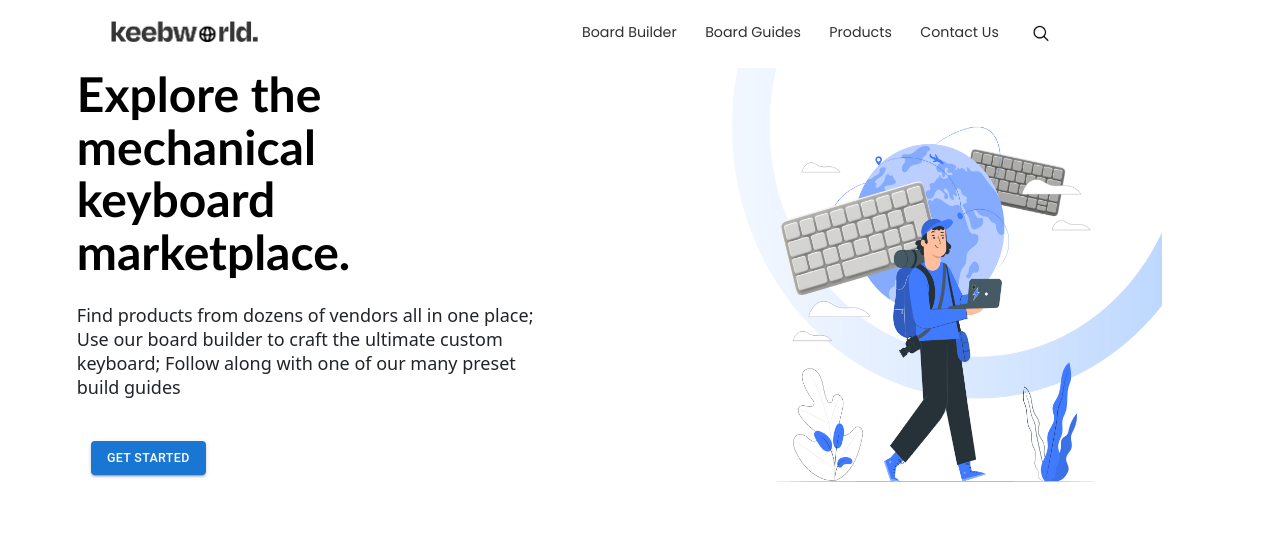
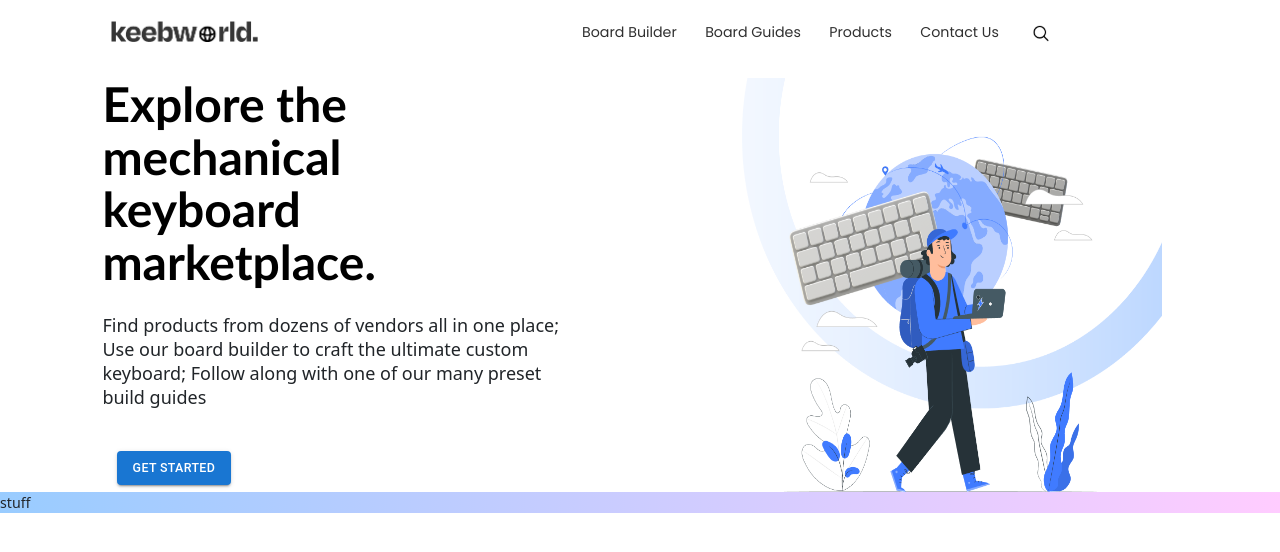
Before and after one commit to fullstackatbrown/project-keebworld-frontend, a React (Create React App) app: page / in a window 1280 px wide. Shown: the top 552 px of the page. Built offline with nearby package versions, Linux system fonts and the light colour scheme.

Commit message:
adjusted margins

```diff
--- a/src/components/HeroSection.css
+++ b/src/components/HeroSection.css
@@ -1,7 +1,7 @@
 .home_hero-section {
   /* color: #fff; */
-  margin-top: 10px;
-  margin-left: 6%;
+  margin-top: 20px;
+  margin-left: 8%;
   margin-right: 10%;
 
   display: grid;
@@ -23,7 +23,7 @@
   max-width: 300px;
   padding-top: 0;
   padding-bottom: 60px;
-  padding-right: 30px;
+  padding-right: 20px;
 }
 .row {
   margin: -15px;
--- a/src/pages/Homepage.js
+++ b/src/pages/Homepage.js
@@ -7,7 +7,7 @@ export default function HomePage() {
   return (
     <>
       <HeroSection {...homeObjOne} />
-      {/* <div className= "multicolor"></div> */}
+      <div className="multicolor">stuff</div>
     </>
     // <div className="notes">
     //     <p>Notes 2/26:</p>
```
